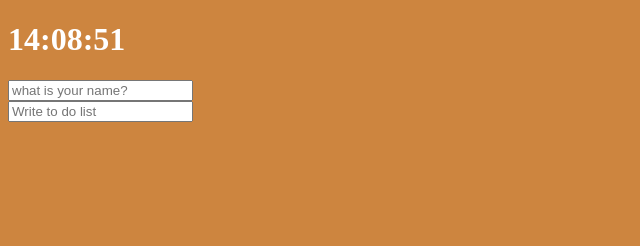
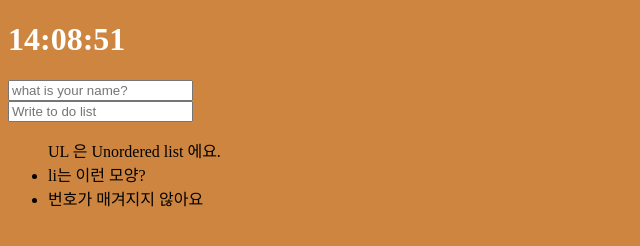
Before and after one commit to wjgin/toy-projects, a plain HTML site: page Nomad/clock.html in a window 1280 px wide. Shown: the whole page, without its empty margins (0-640 px from the left). Drawn offline with Linux system fonts and the light colour scheme.

```diff
--- a/Nomad/clock.html
+++ b/Nomad/clock.html
@@ -19,7 +19,11 @@
     <form class="js-toDoForm">
         <input type="text" placeholder="Write to do list" />
     </form>
-    <ul class="js-toDoList"></ul>
+    <ul class="js-toDoList">UL 은 Unordered list 에요.
+        <li>li는 이런 모양?</li>
+        <li>번호가 매겨지지 않아요</li>
+    </ul>
+
     <script src="clock.js"></script>
     <script src="greeting.js"></script>
     <script src="todolist.js"></script>
```
